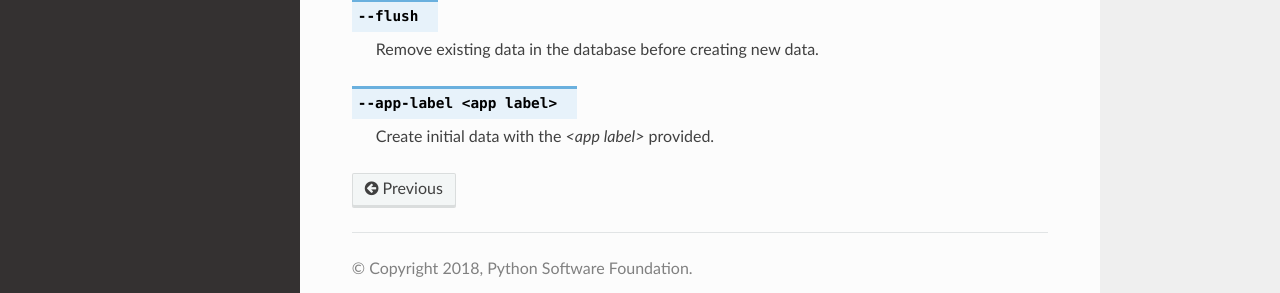
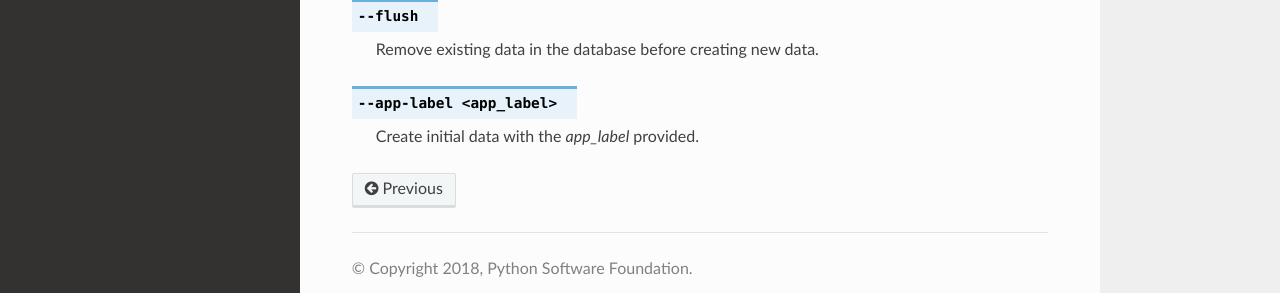
Before and after one commit to python/pythondotorg, a Sphinx documentation site: the page built from docs/source/commands.rst, in a window 1280 px wide and 975 px high. Shown: the part 637-930 px from the top of the window. Built offline with Sphinx 7.4.7 and the Read the Docs theme 2.0.0, drawn with Linux system fonts in a browser that asks for light colours; part of the change alters nothing that is shown.

```diff
--- a/docs/source/commands.rst
+++ b/docs/source/commands.rst
@@ -30,6 +30,6 @@ Command-line options
 
    Remove existing data in the database before creating new data.
 
-.. option:: --app-label <app label>
+.. option:: --app-label <app_label>
 
-   Create initial data with the *<app label>* provided.
+   Create initial data with the *app_label* provided.
```
